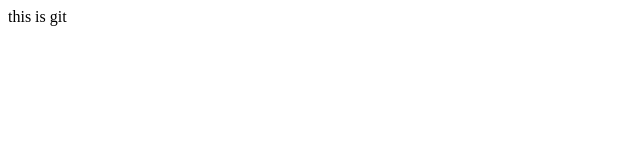
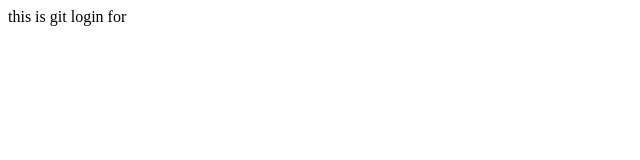
Before and after one commit to wuchaofan1997/home, a plain HTML site: page index.html in a window 1280 px wide. Shown: the full height of the page, 0-640 px from the left. Drawn offline with Linux system fonts and the light colour scheme.

Commit message:
login from

```diff
--- a/index.html
+++ b/index.html
@@ -5,5 +5,8 @@
 </head>
 <body>
 this is git
+
+
+login  for
 </body>
 </html>
```
